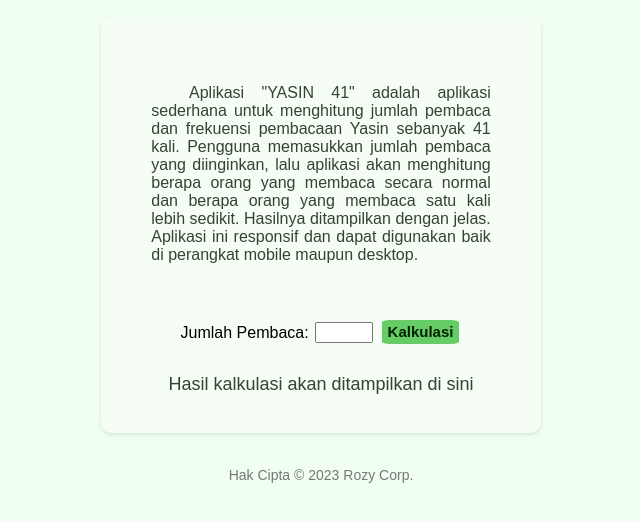
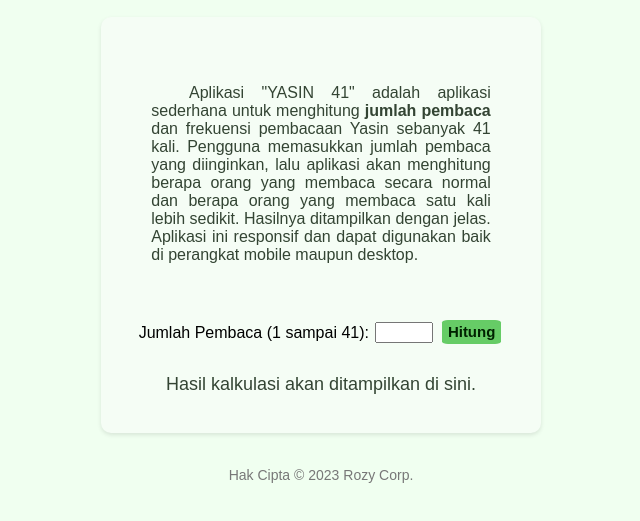
Before and after one commit to LitFill/yasin41, a plain HTML site: page index.html in a window 1280 px wide. Shown: the part 175-696 px from the top of the page, without its empty margins (319-959 px from the left). Drawn offline with Linux system fonts and the light colour scheme.

Commit message:
Update index.html
add penjelasan

```diff
--- a/index.html
+++ b/index.html
@@ -14,7 +14,7 @@
         <main class="container">
             <p id="p-penjelasan">
                 Aplikasi "YASIN 41" adalah aplikasi sederhana untuk menghitung
-                jumlah pembaca dan frekuensi pembacaan Yasin sebanyak 41 kali.
+                <b>jumlah pembaca</b> dan frekuensi pembacaan Yasin sebanyak 41 kali.
                 Pengguna memasukkan jumlah pembaca yang diinginkan, lalu
                 aplikasi akan menghitung berapa orang yang membaca secara normal
                 dan berapa orang yang membaca satu kali lebih sedikit. Hasilnya
@@ -23,13 +23,13 @@
             </p>
 
             <div>
-                <label for="input-pembaca">Jumlah Pembaca:</label>
-                <input type="number" id="input-pembaca" />
-                <button id="tombol-hitung">Kalkulasi</button>
+                <label for="input-pembaca">Jumlah Pembaca (1 sampai 41):</label>
+                <input type="number" id="input-pembaca" placehplder="klik" maxlength="3" />
+                <button id="tombol-hitung">Hitung</button>
             </div>
 
             <div>
-                <p id="p-hasil">Hasil kalkulasi akan ditampilkan di sini</p>
+                <p id="p-hasil">Hasil kalkulasi akan ditampilkan di sini.</p>
             </div>
         </main>
 
```
